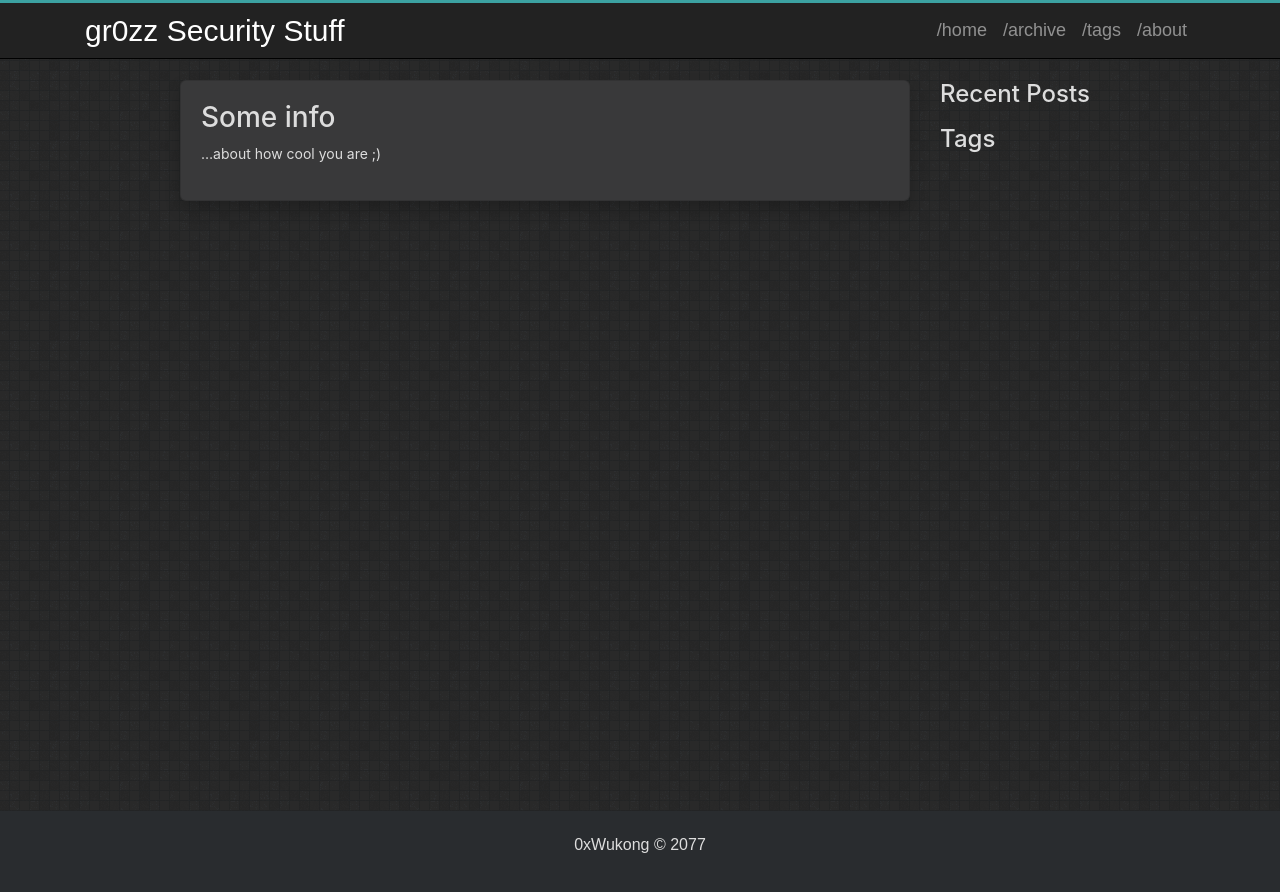
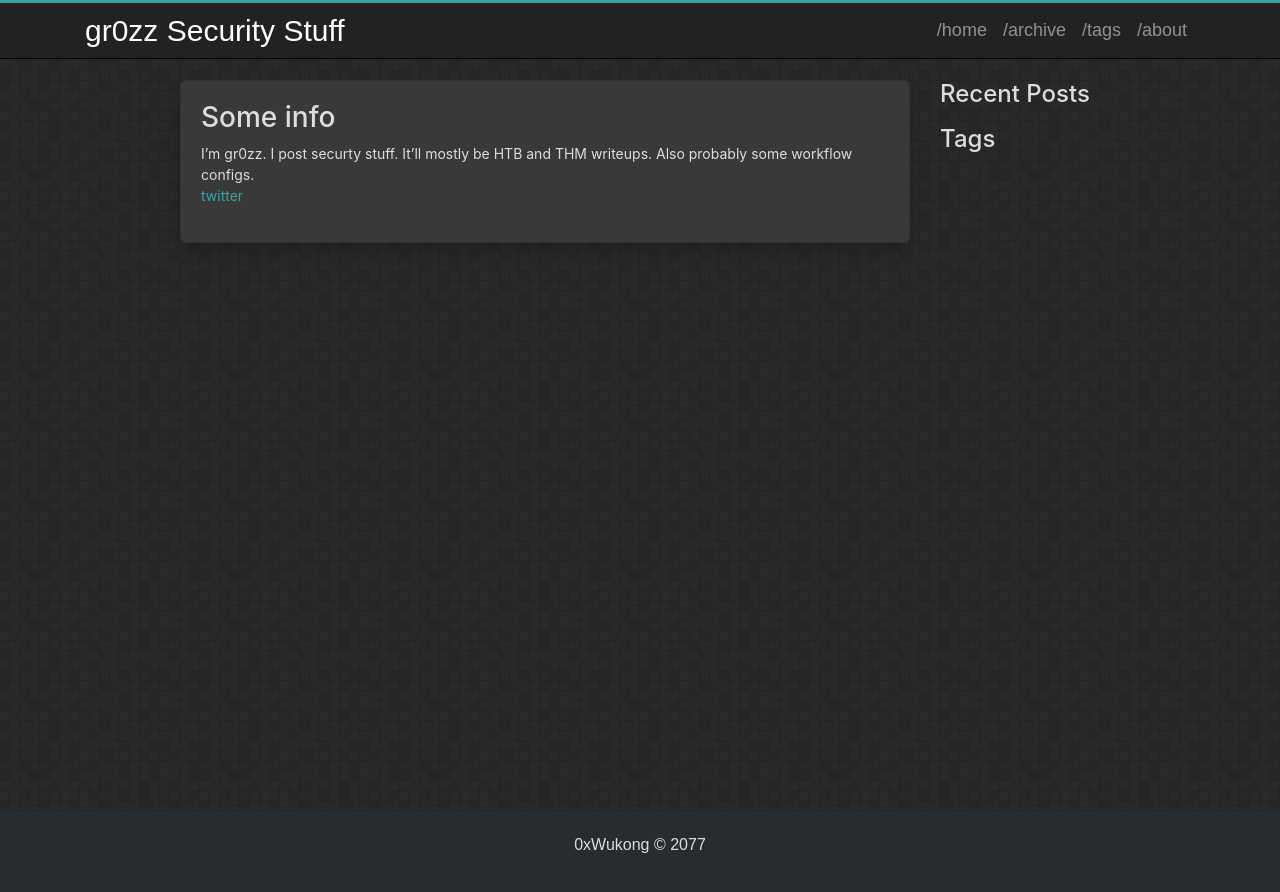
Before and after one commit to gr0zz/blog, a Jekyll site: the page built from about.md, in a window 1280 px wide. Shown: the top 892 px of the page. Built offline with Jekyll 4.4.1, drawn with Linux system fonts in a browser that asks for light colours.

Commit message:
update about page

```diff
--- a/about.md
+++ b/about.md
@@ -5,4 +5,5 @@ title: About
 ---
 
 # Some info
-...about how cool you are ;)
+I'm gr0zz. I post securty stuff. It'll mostly be HTB and THM writeups. Also probably some workflow configs.
+[twitter](https://twitter.com/0xWukong)
```
Also changed, not shown: 2 other files.
